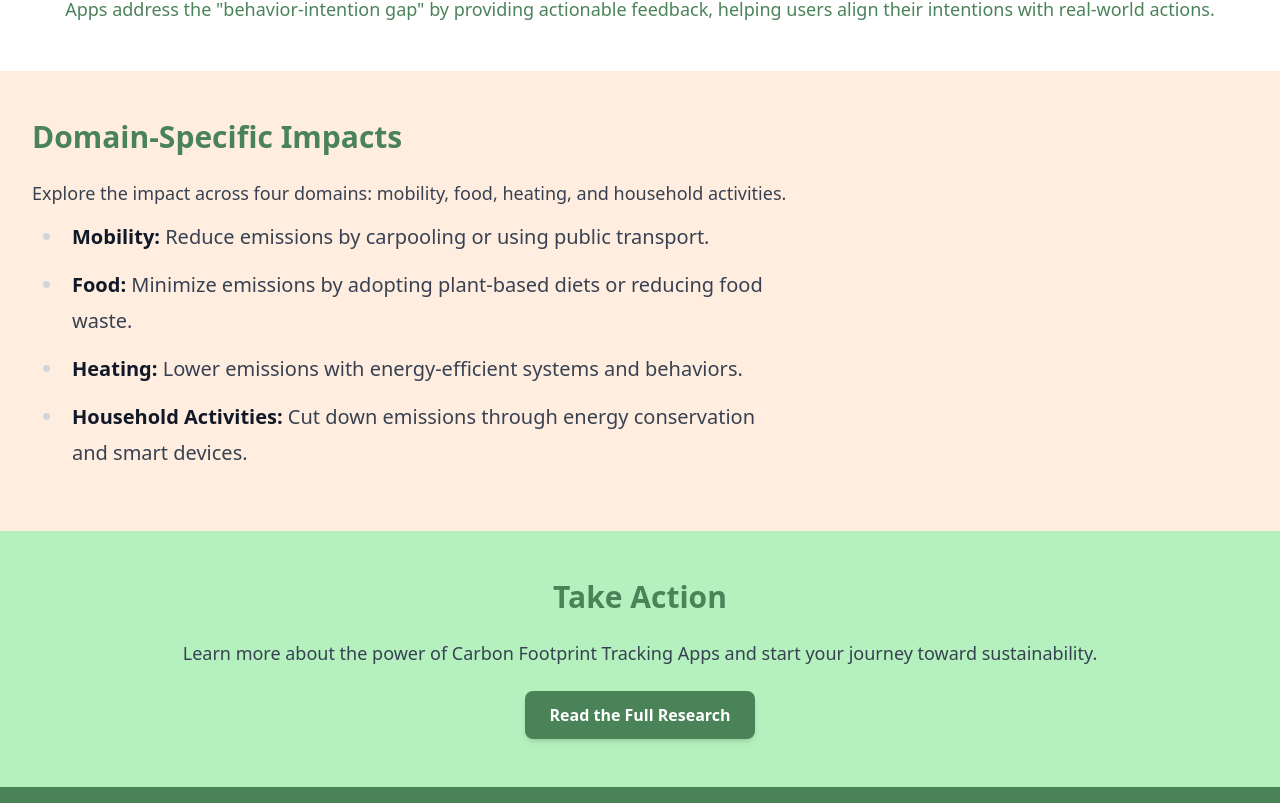
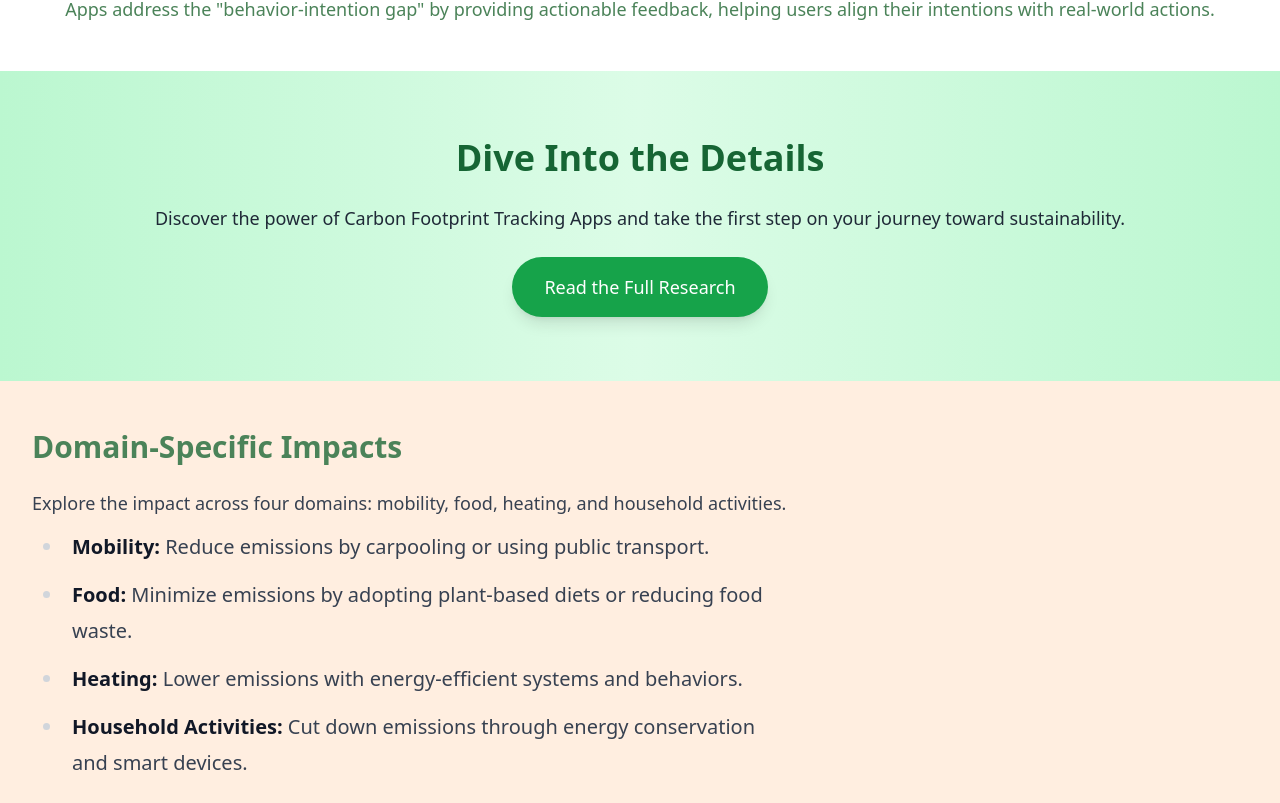
Before and after one commit to Act4Zero/LandingPage-GreenCompass, a Next.js app: page /research in a window 1280 px wide. Shown: the part 1377-2180 px from the top of the page. Built offline with nearby package versions, Linux system fonts and the light colour scheme.

Commit message:
[Research] Extracted the research cta as a separate component

```diff
--- a/src/components/research/ContentSections.js
+++ b/src/components/research/ContentSections.js
@@ -36,28 +36,6 @@ const ContentSections = () => {
           </div>
         </div>
       </section>
-
-      {/* Call to Action Section */}
-      <section className="py-12 px-4 sm:px-6 lg:px-8 bg-green-light">
-        <div className="max-w-7xl mx-auto text-center">
-          <h2 className="text-3xl font-bold text-green-dark mb-6">
-            Take Action
-          </h2>
-          <p className="text-lg text-gray-700 mb-6">
-            Learn more about the power of Carbon Footprint Tracking Apps and
-            start your journey toward sustainability.
-          </p>
-          <Link href="/path-to-research-pdf" passHref>
-            <a
-              className="inline-block px-6 py-3 bg-green-dark text-white font-semibold rounded-lg shadow-md hover:bg-green-darker transition duration-200"
-              target="_blank"
-              rel="noopener noreferrer"
-            >
-              Read the Full Research
-            </a>
-          </Link>
-        </div>
-      </section>
     </div>
   );
 };
--- /dev/null
+++ b/src/components/research/ResearchCta.js
@@ -0,0 +1,27 @@
+import React from "react";
+import Link from "next/link";
+
+function ResearchCta(props) {
+  return (
+    <section className="py-16 px-6 sm:px-8 lg:px-12 bg-gradient-to-r from-green-200 via-green-100 to-green-200">
+      <div className="max-w-5xl mx-auto text-center space-y-6">
+        <h2 className="text-4xl font-extrabold text-green-800 leading-tight">{props.title}</h2>
+        <p className="text-lg text-gray-800 leading-relaxed">{props.subtitle}</p>
+        <Link
+          href="https://www.sciencedirect.com/science/article/pii/S0959652623041392"
+          passHref
+        >
+          <a
+            className="inline-block px-8 py-4 bg-green-600 text-white font-medium text-lg rounded-full shadow-lg hover:bg-green-700 transition-all duration-300 transform hover:scale-105"
+            target="_blank"
+            rel="noopener noreferrer"
+          >
+            {props.buttonText}
+          </a>
+        </Link>
+      </div>
+    </section>
+  );
+};
+
+export default ResearchCta;
--- a/src/locales/en/translation.json
+++ b/src/locales/en/translation.json
@@ -256,6 +256,11 @@
         "label4": "Heating",
         "label5": "Household"
       }
+    },
+    "cta": {
+      "title": "Dive Into the Details",
+      "subtitle": "Discover the power of Carbon Footprint Tracking Apps and take the first step on your journey toward sustainability.",
+      "button": "Read the Full Research"
     }
   }
 }
--- a/src/pages/research.js
+++ b/src/pages/research.js
@@ -4,6 +4,7 @@ import Meta from "components/Meta";
 import Navbar from "components/Navbar";
 import Introduction from "components/research/Introduction";
 import Insights from "components/research/Insights";
+import ResearchCta from "components/research/ResearchCta";
 import ContentSections from "components/research/ContentSections";
 import Footer from "components/Footer";
 
@@ -21,6 +22,11 @@ function ResearchPage(props) {
         <Insights
           description={getText().insights.description2}
         />
+        <ResearchCta
+          title={getText().cta.title}
+          subtitle={getText().cta.subtitle}
+          buttonText={getText().cta.button}
+        />
         <ContentSections />
         <Footer
           size="md"
```
